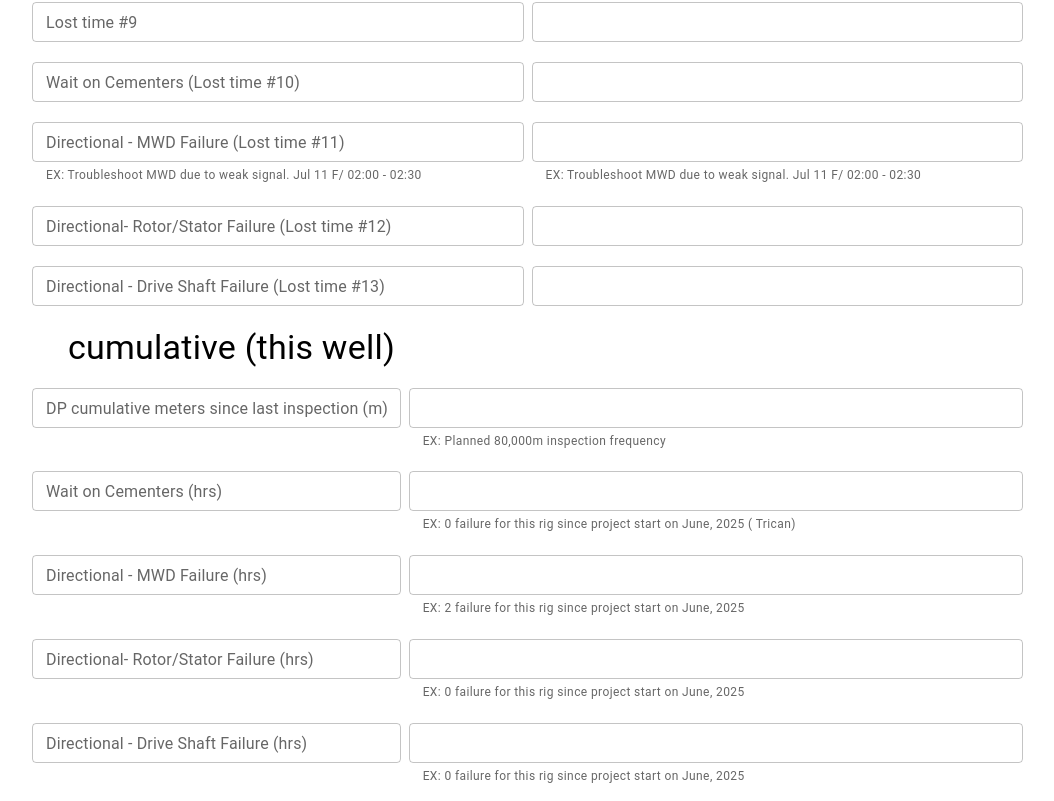
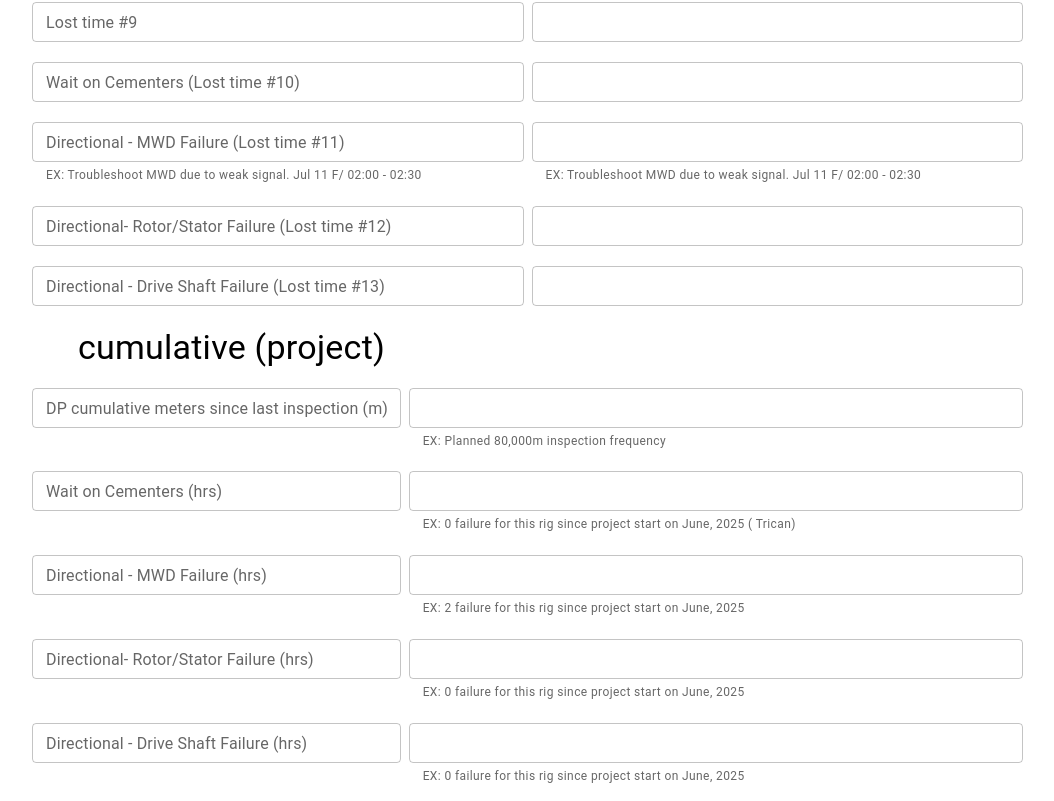
Before and after one commit to Wyatt-Grant/wellinfo, a React (Create React App) app: page / in a window 1280 px wide. Shown: the part 3636-4437 px from the top of the page, without its empty margins (96-1150 px from the left). Built offline with nearby package versions, Linux system fonts and the light colour scheme; some icons are missing.

Commit message:
fix typo

```diff
--- a/src/App.js
+++ b/src/App.js
@@ -111,7 +111,7 @@ function App() {
               >
                 {collapsed[5] ? <ExpandLessIcon fontSize="large" /> : <ExpandMoreIcon fontSize="large" />}
                 <Typography variant="h4" gutterBottom style={{position: 'relative', top: '9px'}}>
-                  Cumulative (this well)
+                  Cumulative (project)
                 </Typography>
             </Button>
             <br/>
```
